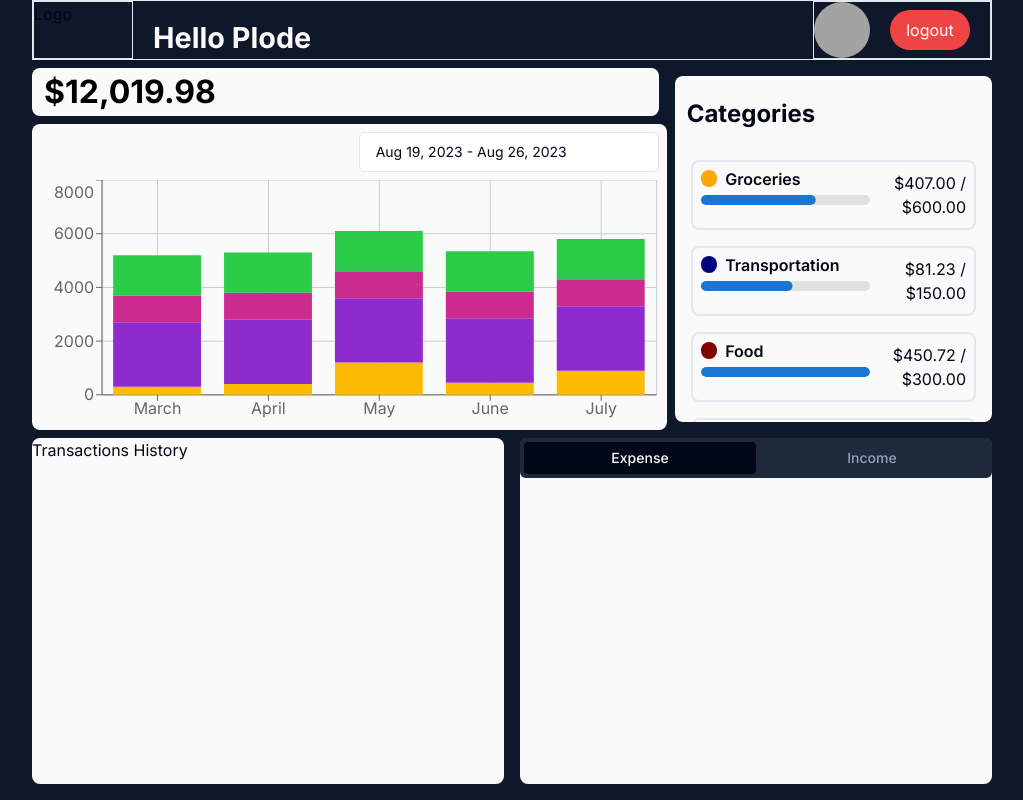
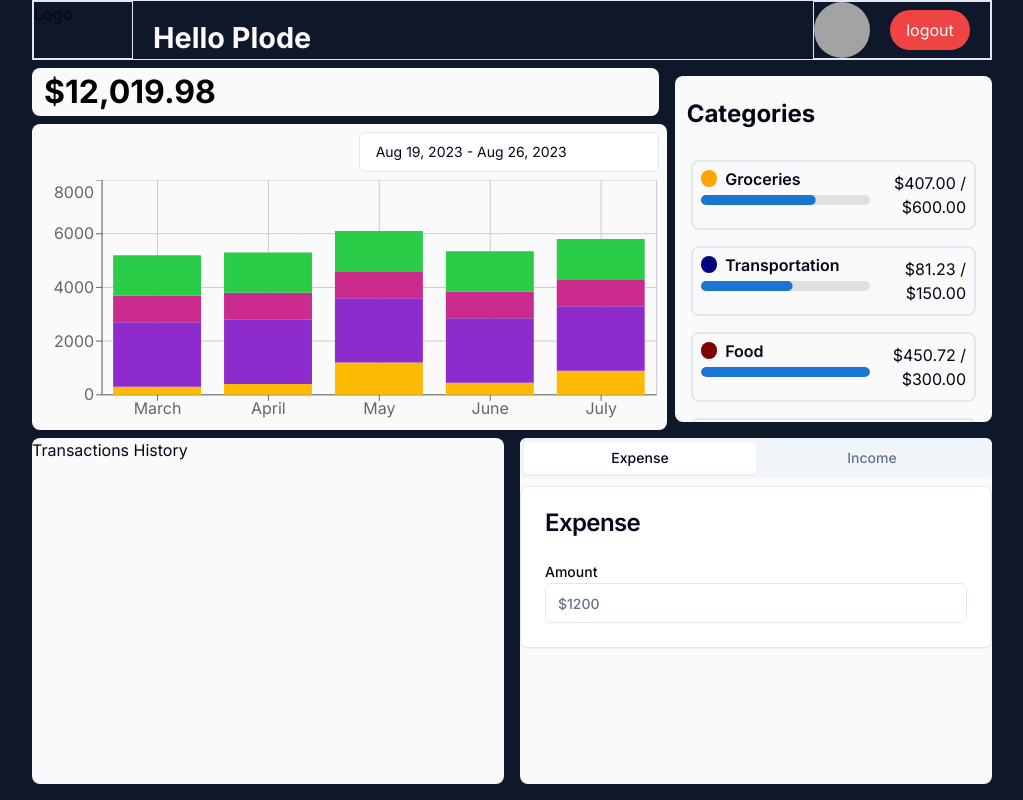
Before and after one commit to plode-v/moeny-tracker, a Next.js app: page /dashboard in a window 1280 px wide. Shown: the whole page, without its empty margins (128-1151 px from the left). Built offline with nearby package versions, Linux system fonts and the light colour scheme.

Commit message:
update quick add

```diff
--- a/components/QuickAdd.tsx
+++ b/components/QuickAdd.tsx
@@ -1,16 +1,29 @@
 import React from 'react'
 import { Tabs, TabsTrigger, TabsContent, TabsList } from './ui/tabs'
+import { Card, CardHeader, CardContent, CardTitle, CardDescription, CardFooter } from './ui/card'
+import { Label } from './ui/label'
+import { Input } from './ui/input'
 
 const QuickAdd = () => {
   return (
+    // FIXME: change tabs bg-color
     <div className='w-1/2 m-2 mr-4 lg:mr-0 mb-4 rounded-lg bg-neutral-50'>
-      <Tabs defaultValue='Expense' className='w-full dark'>
+      <Tabs defaultValue='Expense' className='w-full'>
         <TabsList className='grid grid-cols-2 w-full'>
           <TabsTrigger value='Expense'>Expense</TabsTrigger>
           <TabsTrigger value='Income'>Income</TabsTrigger>
         </TabsList>
         <TabsContent value='Expense'>
-
+          <Card>
+            <CardHeader>
+              <CardTitle>Expense</CardTitle>
+            </CardHeader>
+            <CardContent>
+              <Label>Amount
+                <Input placeholder='$1200' title='Amount' />
+              </Label>
+            </CardContent>
+          </Card>
         </TabsContent>
 
       </Tabs>
--- /dev/null
+++ b/components/ui/card.tsx
@@ -0,0 +1,79 @@
+import * as React from "react"
+
+import { cn } from "@/lib/utils"
+
+const Card = React.forwardRef<
+  HTMLDivElement,
+  React.HTMLAttributes<HTMLDivElement>
+>(({ className, ...props }, ref) => (
+  <div
+    ref={ref}
+    className={cn(
+      "rounded-lg border bg-card text-card-foreground shadow-sm",
+      className
+    )}
+    {...props}
+  />
+))
+Card.displayName = "Card"
+
+const CardHeader = React.forwardRef<
+  HTMLDivElement,
+  React.HTMLAttributes<HTMLDivElement>
+>(({ className, ...props }, ref) => (
+  <div
+    ref={ref}
+    className={cn("flex flex-col space-y-1.5 p-6", className)}
+    {...props}
+  />
+))
+CardHeader.displayName = "CardHeader"
+
+const CardTitle = React.forwardRef<
+  HTMLParagraphElement,
+  React.HTMLAttributes<HTMLHeadingElement>
+>(({ className, ...props }, ref) => (
+  <h3
+    ref={ref}
+    className={cn(
+      "text-2xl font-semibold leading-none tracking-tight",
+      className
+    )}
+    {...props}
+  />
+))
+CardTitle.displayName = "CardTitle"
+
+const CardDescription = React.forwardRef<
+  HTMLParagraphElement,
+  React.HTMLAttributes<HTMLParagraphElement>
+>(({ className, ...props }, ref) => (
+  <p
+    ref={ref}
+    className={cn("text-sm text-muted-foreground", className)}
+    {...props}
+  />
+))
+CardDescription.displayName = "CardDescription"
+
+const CardContent = React.forwardRef<
+  HTMLDivElement,
+  React.HTMLAttributes<HTMLDivElement>
+>(({ className, ...props }, ref) => (
+  <div ref={ref} className={cn("p-6 pt-0", className)} {...props} />
+))
+CardContent.displayName = "CardContent"
+
+const CardFooter = React.forwardRef<
+  HTMLDivElement,
+  React.HTMLAttributes<HTMLDivElement>
+>(({ className, ...props }, ref) => (
+  <div
+    ref={ref}
+    className={cn("flex items-center p-6 pt-0", className)}
+    {...props}
+  />
+))
+CardFooter.displayName = "CardFooter"
+
+export { Card, CardHeader, CardFooter, CardTitle, CardDescription, CardContent }
--- /dev/null
+++ b/components/ui/input.tsx
@@ -0,0 +1,25 @@
+import * as React from "react"
+
+import { cn } from "@/lib/utils"
+
+export interface InputProps
+  extends React.InputHTMLAttributes<HTMLInputElement> {}
+
+const Input = React.forwardRef<HTMLInputElement, InputProps>(
+  ({ className, type, ...props }, ref) => {
+    return (
+      <input
+        type={type}
+        className={cn(
+          "flex h-10 w-full rounded-md border border-input bg-background px-3 py-2 text-sm ring-offset-background file:border-0 file:bg-transparent file:text-sm file:font-medium placeholder:text-muted-foreground focus-visible:outline-none focus-visible:ring-2 focus-visible:ring-ring focus-visible:ring-offset-2 disabled:cursor-not-allowed disabled:opacity-50",
+          className
+        )}
+        ref={ref}
+        {...props}
+      />
+    )
+  }
+)
+Input.displayName = "Input"
+
+export { Input }
--- /dev/null
+++ b/components/ui/label.tsx
@@ -0,0 +1,26 @@
+"use client"
+
+import * as React from "react"
+import * as LabelPrimitive from "@radix-ui/react-label"
+import { cva, type VariantProps } from "class-variance-authority"
+
+import { cn } from "@/lib/utils"
+
+const labelVariants = cva(
+  "text-sm font-medium leading-none peer-disabled:cursor-not-allowed peer-disabled:opacity-70"
+)
+
+const Label = React.forwardRef<
+  React.ElementRef<typeof LabelPrimitive.Root>,
+  React.ComponentPropsWithoutRef<typeof LabelPrimitive.Root> &
+    VariantProps<typeof labelVariants>
+>(({ className, ...props }, ref) => (
+  <LabelPrimitive.Root
+    ref={ref}
+    className={cn(labelVariants(), className)}
+    {...props}
+  />
+))
+Label.displayName = LabelPrimitive.Root.displayName
+
+export { Label }
--- a/package.json
+++ b/package.json
@@ -12,6 +12,7 @@
     "@emotion/react": "^11.11.1",
     "@emotion/styled": "^11.11.0",
     "@mui/material": "^5.14.6",
+    "@radix-ui/react-label": "^2.0.2",
     "@radix-ui/react-popover": "^1.0.6",
     "@radix-ui/react-scroll-area": "^1.0.4",
     "@radix-ui/react-slot": "^1.0.2",
```
Also changed, not shown: 1 other file (tests, documents, lock files or other folders).
